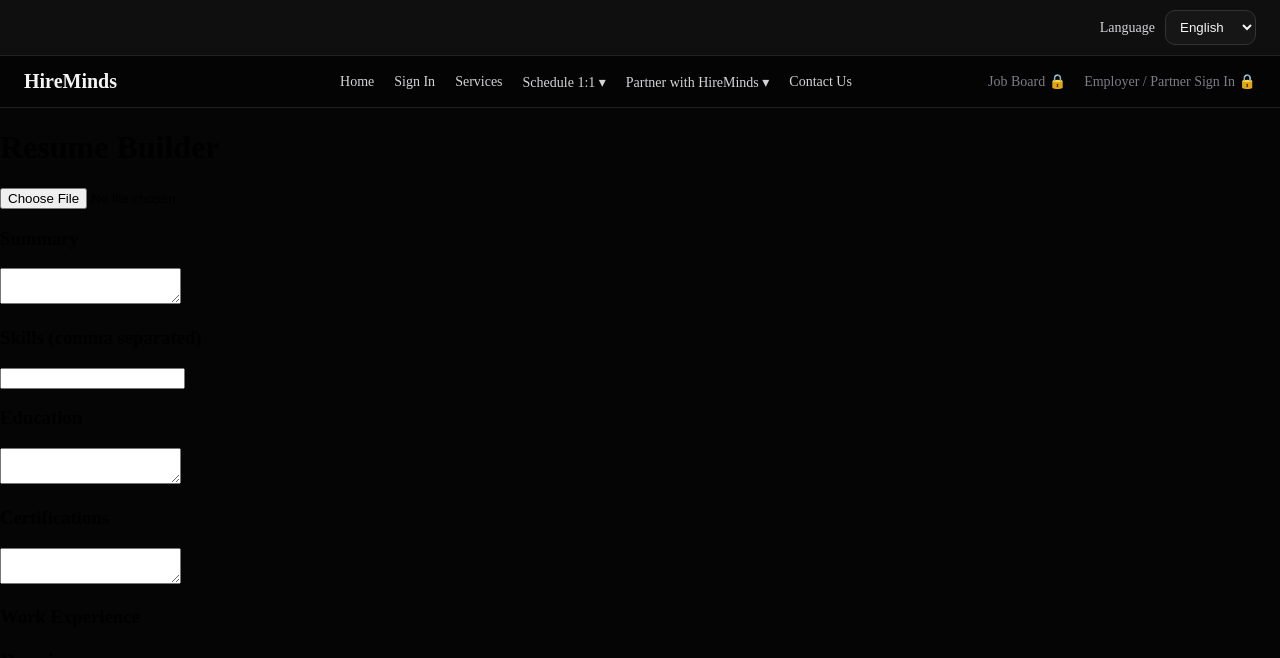
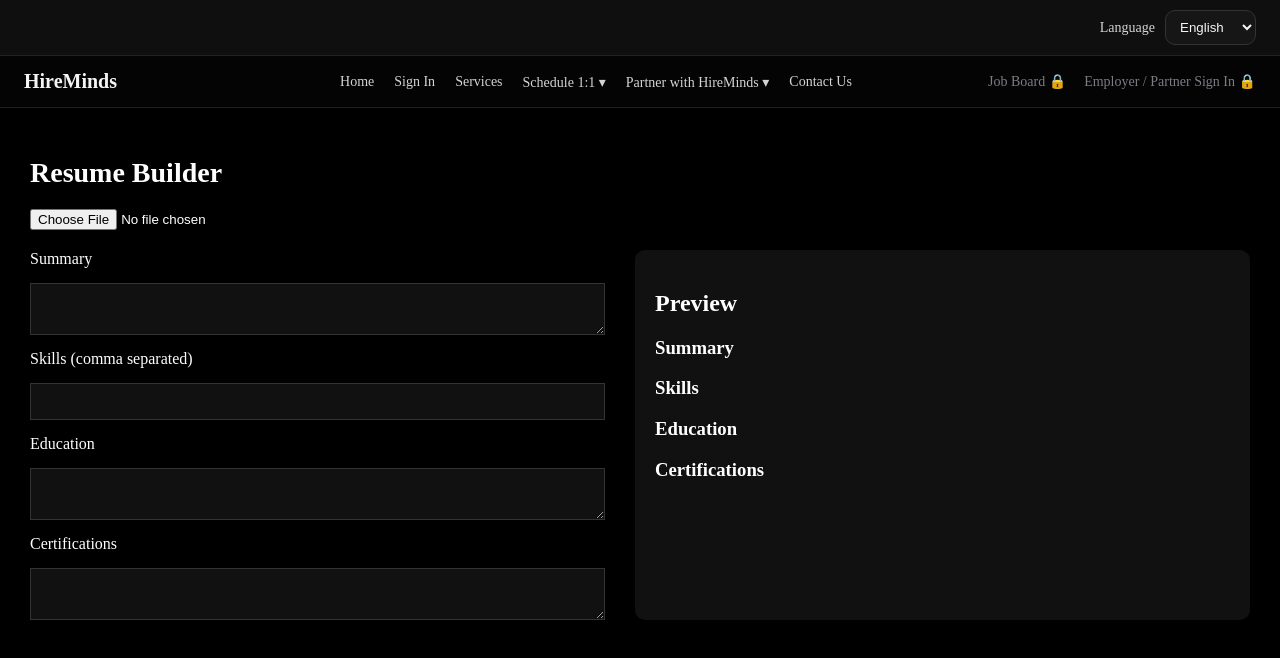
Before and after one commit to UrMizery/hireminds-platform, a Next.js app: page /resume-builder in a window 1280 px wide. Shown: the top 658 px of the page. Built offline with nearby package versions, Linux system fonts and the light colour scheme.

Commit message:
Update page.tsx

```diff
--- a/app/resume-builder/page.tsx
+++ b/app/resume-builder/page.tsx
@@ -31,28 +31,19 @@ export default function ResumeBuilder() {
   };
 
   return (
-    <div className="max-w-7xl mx-auto px-6 py-10 text-white">
-      <h1 className="text-3xl font-bold mb-6">Resume Builder</h1>
+    <div style={styles.page}>
+      <h1 style={styles.title}>Resume Builder</h1>
 
       {/* Upload */}
-      <div className="mb-6">
-        <input
-          type="file"
-          onChange={handleResumeUpload}
-          className="block text-sm"
-        />
-      </div>
+      <input type="file" onChange={handleResumeUpload} />
 
-      {/* Autofill Prompt */}
+      {/* Prompt */}
       {showAutofillPrompt && (
-        <div className="bg-zinc-900 p-4 rounded-lg mb-6">
-          <p className="mb-3">
-            Use this resume to auto-fill your new resume?
-          </p>
+        <div style={styles.prompt}>
+          <p>Use this resume to auto-fill your new resume?</p>
 
-          <div className="flex gap-3">
           <button
-              className="bg-blue-600 px-4 py-2 rounded"
+            style={styles.primaryBtn}
             onClick={() => {
               setSummary(parsedData.summary || "");
               setSkills(parsedData.skills || []);
@@ -66,125 +57,124 @@ export default function ResumeBuilder() {
           </button>
 
           <button
-              className="bg-zinc-700 px-4 py-2 rounded"
+            style={styles.secondaryBtn}
             onClick={() => setShowAutofillPrompt(false)}
           >
             No
           </button>
         </div>
-        </div>
       )}
 
-      {/* MAIN GRID */}
-      <div className="grid grid-cols-1 md:grid-cols-2 gap-10">
-        {/* LEFT SIDE FORM */}
-        <div className="space-y-6">
-          <div>
-            <h3 className="mb-2 font-semibold">Summary</h3>
+      <div style={styles.container}>
+        {/* LEFT */}
+        <div style={styles.form}>
+          <label>Summary</label>
           <textarea
             value={summary}
             onChange={(e) => setSummary(e.target.value)}
-              className="w-full p-3 bg-black border border-gray-700 rounded"
+            style={styles.input}
+          />
+
+          <label>Skills (comma separated)</label>
+          <input
+            value={skills.join(", ")}
+            onChange={(e) =>
+              setSkills(e.target.value.split(",").map((s) => s.trim()))
+            }
+            style={styles.input}
+          />
+
+          <label>Education</label>
+          <textarea
+            value={education}
+            onChange={(e) => setEducation(e.target.value)}
+            style={styles.input}
+          />
+
+          <label>Certifications</label>
+          <textarea
+            value={certifications}
+            onChange={(e) => setCertifications(e.target.value)}
+            style={styles.input}
           />
         </div>
 
-          <div>
-            <h3 className="mb-2 font-semibold">
-              Skills (comma separated)
-            </h3>
-            <input
-              value={skills.join(", ")}
-              onChange={(e) =>
-                setSkills(
-                  e.target.value.split(",").map((s) => s.trim())
-                )
-              }
-              className="w-full p-3 bg-black border border-gray-700 rounded"
-            />
-          </div>
+        {/* RIGHT */}
+        <div style={styles.preview}>
+          <h2>Preview</h2>
 
-          <div>
-            <h3 className="mb-2 font-semibold">Education</h3>
-            <textarea
-              value={education}
-              onChange={(e) => setEducation(e.target.value)}
-              className="w-full p-3 bg-black border border-gray-700 rounded"
-            />
-          </div>
+          <h3>Summary</h3>
+          <p>{summary}</p>
 
-          <div>
-            <h3 className="mb-2 font-semibold">Certifications</h3>
-            <textarea
-              value={certifications}
-              onChange={(e) => setCertifications(e.target.value)}
-              className="w-full p-3 bg-black border border-gray-700 rounded"
-            />
-          </div>
-
-          <div>
-            <h3 className="mb-2 font-semibold">Work Experience</h3>
-
-            {workHistory.map((job, i) => (
-              <div
-                key={i}
-                className="bg-zinc-900 p-4 rounded mb-3 space-y-2"
-              >
-                <input
-                  placeholder="Company"
-                  value={job.company || ""}
-                  onChange={(e) => {
-                    const updated = [...workHistory];
-                    updated[i].company = e.target.value;
-                    setWorkHistory(updated);
-                  }}
-                  className="w-full p-2 bg-black border border-gray-700 rounded"
-                />
-
-                <input
-                  placeholder="Title"
-                  value={job.title || ""}
-                  onChange={(e) => {
-                    const updated = [...workHistory];
-                    updated[i].title = e.target.value;
-                    setWorkHistory(updated);
-                  }}
-                  className="w-full p-2 bg-black border border-gray-700 rounded"
-                />
-              </div>
-            ))}
-          </div>
-        </div>
-
-        {/* RIGHT SIDE PREVIEW */}
-        <div className="bg-zinc-900 p-6 rounded-xl sticky top-6 h-fit">
-          <h2 className="text-xl font-bold mb-4">Preview</h2>
-
-          <h3 className="font-semibold">Summary</h3>
-          <p className="mb-4 whitespace-pre-line">{summary}</p>
-
-          <h3 className="font-semibold">Skills</h3>
-          <ul className="list-disc ml-5 mb-4">
+          <h3>Skills</h3>
+          <ul>
             {skills.map((s, i) => (
-              <li key={i}>{s}</li>
+              <li key={i}>• {s}</li>
             ))}
           </ul>
 
-          <h3 className="font-semibold">Education</h3>
-          <p className="mb-4 whitespace-pre-line">{education}</p>
+          <h3>Education</h3>
+          <p>{education}</p>
 
-          <h3 className="font-semibold">Certifications</h3>
-          <p className="mb-4 whitespace-pre-line">{certifications}</p>
-
-          <h3 className="font-semibold">Work Experience</h3>
-          {workHistory.map((job, i) => (
-            <div key={i} className="mb-3">
-              <p className="font-bold">
-                {job.company} — {job.title}
-              </p>
-            </div>
-          ))}
+          <h3>Certifications</h3>
+          <p>{certifications}</p>
         </div>
       </div>
     </div>
   );
 }
+
+const styles: any = {
+  page: {
+    background: "#000",
+    color: "#fff",
+    minHeight: "100vh",
+    padding: "30px",
+  },
+  title: {
+    fontSize: "28px",
+    marginBottom: "20px",
+  },
+  container: {
+    display: "flex",
+    gap: "30px",
+    marginTop: "20px",
+  },
+  form: {
+    flex: 1,
+    display: "flex",
+    flexDirection: "column",
+    gap: "15px",
+  },
+  preview: {
+    flex: 1,
+    background: "#111",
+    padding: "20px",
+    borderRadius: "10px",
+  },
+  input: {
+    padding: "10px",
+    background: "#111",
+    border: "1px solid #333",
+    color: "#fff",
+  },
+  prompt: {
+    marginTop: "20px",
+    background: "#111",
+    padding: "15px",
+    borderRadius: "10px",
+  },
+  primaryBtn: {
+    marginRight: "10px",
+    padding: "10px",
+    background: "#2563eb",
+    color: "#fff",
+    border: "none",
+  },
+  secondaryBtn: {
+    padding: "10px",
+    background: "#444",
+    color: "#fff",
+    border: "none",
+  },
+};
```
Lines whose indentation alone changed are shown as unchanged.
